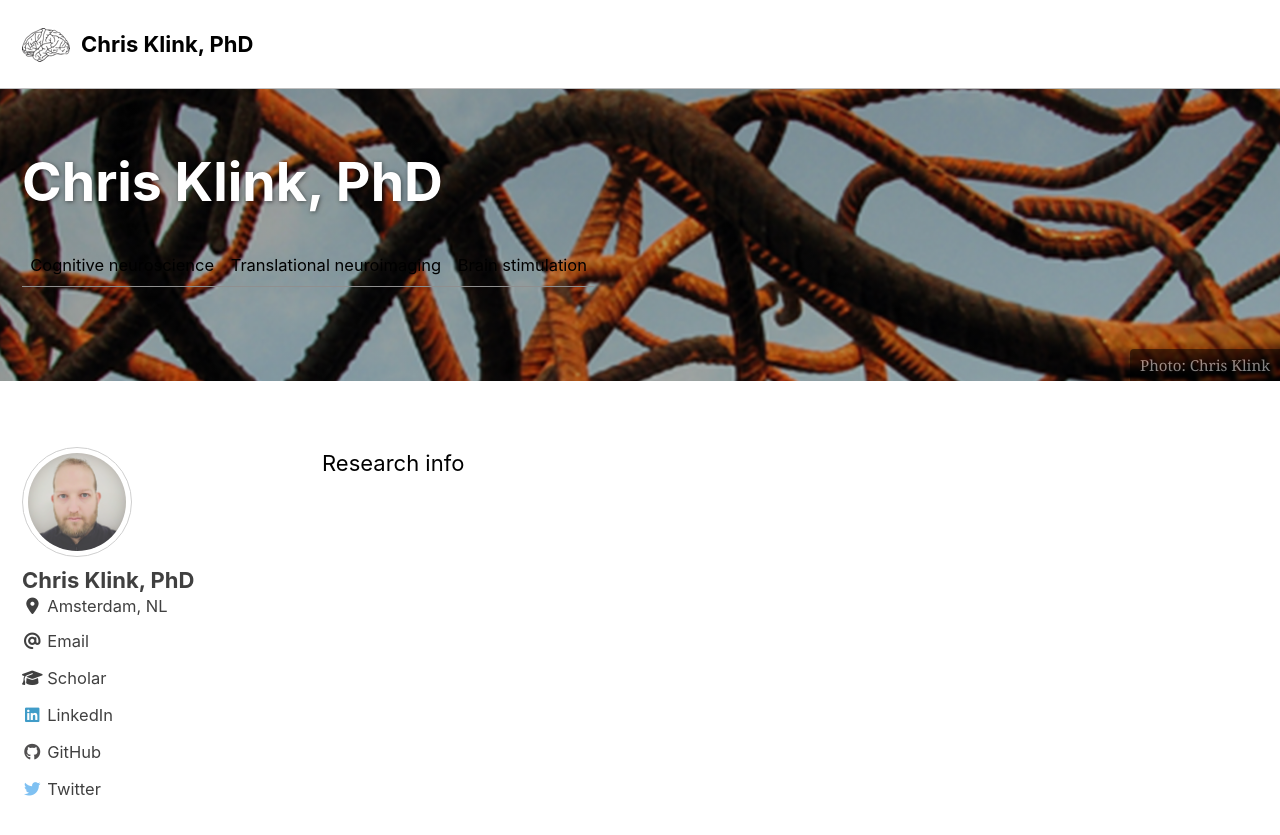
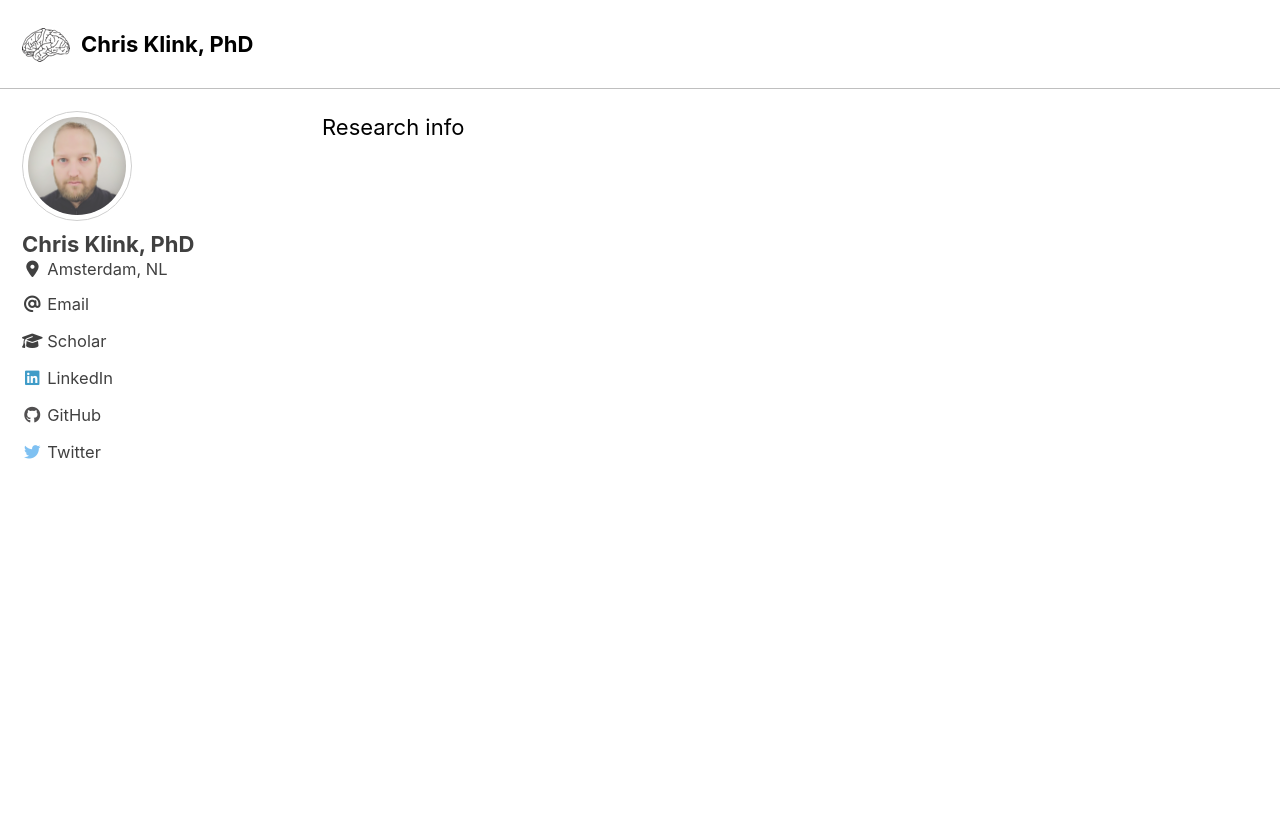
Before and after one commit to pcklink/pcklink.github.io, a Jekyll site: the page built from research.html, in a window 1280 px wide and 900 px high. Shown: the top 835 px of the window. Built offline with Jekyll 4.4.1, drawn with Linux system fonts in a browser that asks for light colours; cached includes are drawn as plain includes; nearby versions of some CDN libraries.

Commit message:
Update research.html

```diff
--- a/research.html
+++ b/research.html
@@ -1,12 +1,6 @@
 ---
 layout: single
 author_profile: true
-excerpt: "Cognitive neuroscience | Translational neuroimaging | Brain stimulation"
-header:
-  #image: /assets/images/header.png
-  overlay_image: /assets/images/header.png
-  overlay_filter: 0.25
-  caption: "Photo: Chris Klink"
 ---
 
 Research info
```
